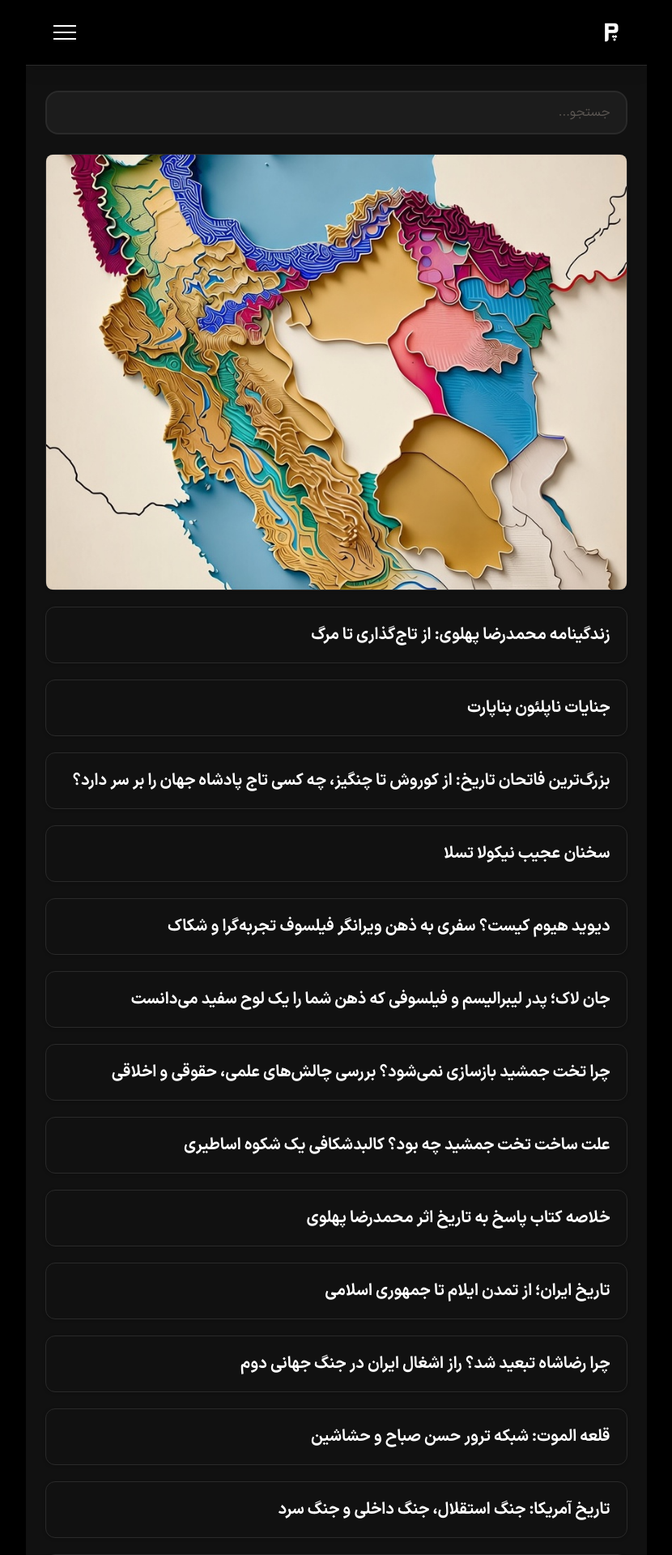
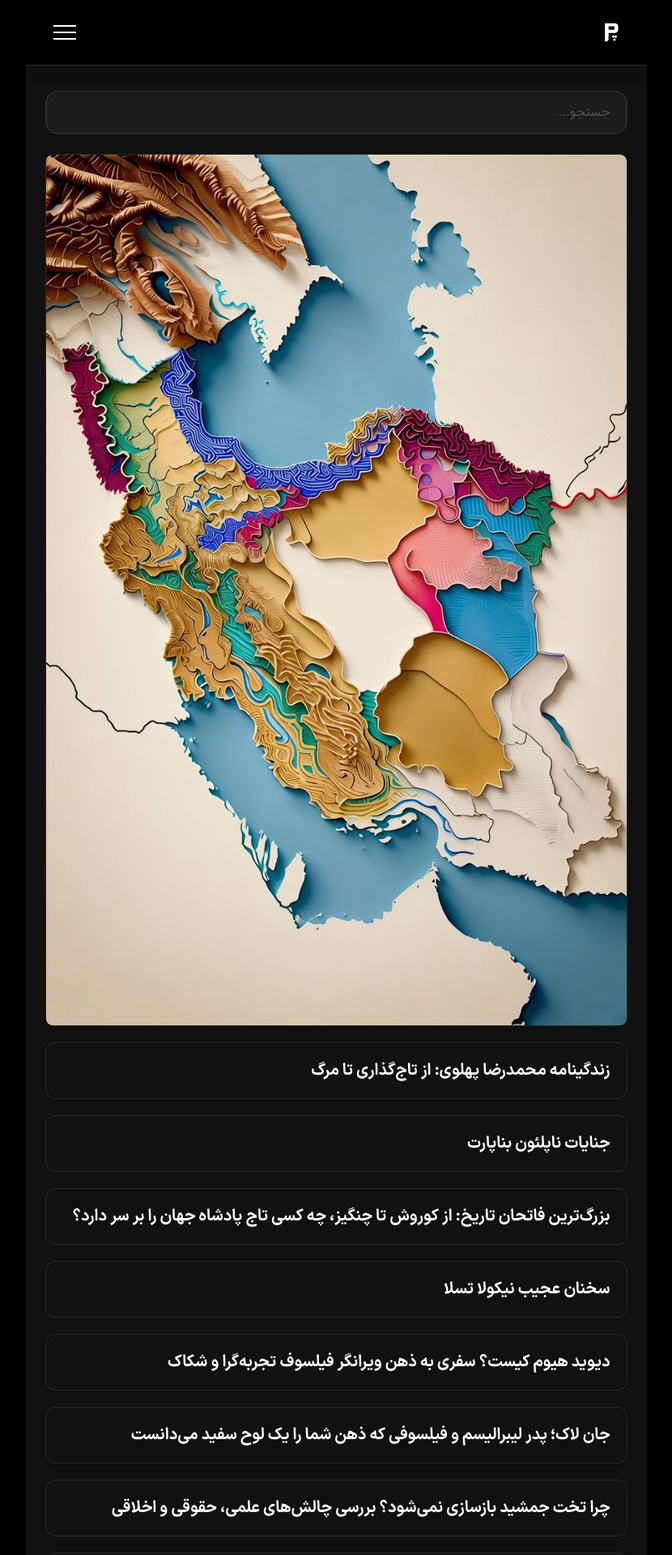
Before and after one commit to darkblog/darkblog.github.io, a Jekyll site: the page built from index.html, in a window 1280 px wide. Shown: the top 1920 px of the page at 81% size, without its empty margins (225-1055 px from the left). Built offline with Jekyll 4.4.1, drawn with Linux system fonts in a browser that asks for light colours.

Commit message:
Update index.html

```diff
--- a/index.html
+++ b/index.html
@@ -68,7 +68,7 @@
     .posts-list li:first-child { background-color: #1a1a1a; }
     .posts-list li:first-child:hover { background-color: #222; }
     .posts-list li:first-child::before { display: none; }
-    .post-card-image { overflow: hidden; border-radius: 0.5rem; display: block; padding: 0 !important; width: 100%; background-color: #1c1c1c; aspect-ratio: 4 / 3; }
+    .post-card-image { overflow: hidden; border-radius: 0.5rem; display: block; padding: 0 !important; width: 100%; background-color: #1c1c1c; }
     .post-card-image img { width: 100%; height: auto; display: block; }
     .site-footer { background-color: #000000; padding: 2rem clamp(1rem, 3vw, 1.5rem); display: flex; align-items: center; justify-content: center; width: 100%; }
     .footer-blog-btn { font-family: 'vazir', system-ui, sans-serif; display: inline-flex; align-items: center; justify-content: center; padding: 0.8rem 2.5rem; background-color: transparent; color: #ffffff; text-decoration: none; font-weight: 700; font-size: 1.2rem; border-radius: 0.75rem; border: 2px solid #2a2a2a; transition: background-color 0.2s, transform 0.15s, border-color 0.2s, color 0.2s; min-height: 48px; }
```
